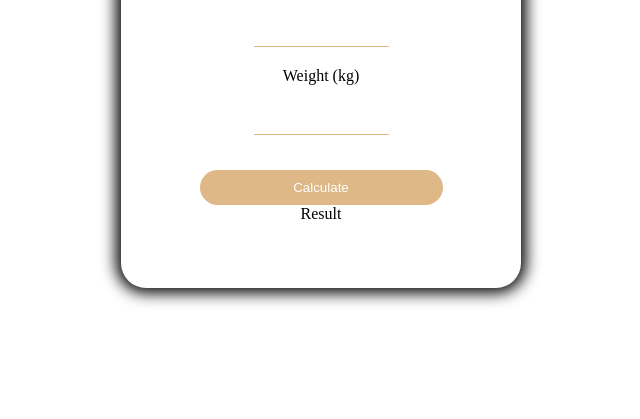
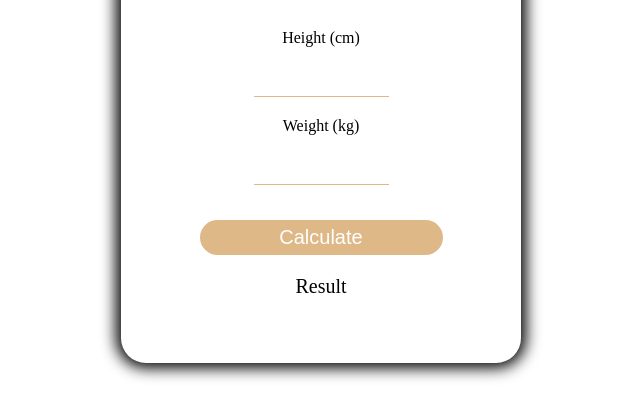
Before and after one commit to NatashaKapeyi/BMI-Calculator, a plain HTML site: page indext.html in a window 1280 px wide. Shown: the part 183-602 px from the top of the page, without its empty margins (319-959 px from the left). Drawn offline with Linux system fonts and the light colour scheme.

Commit message:
off to java

```diff
--- a/css/style.css
+++ b/css/style.css
@@ -39,6 +39,13 @@
         border: none;
         background-color: burlywood;
         color: white;
+        font-size: 20px;
+}
+    .heading{
+        margin-bottom: 50px;
+    }
 
-
+    div.result{
+        margin-top: 20px;
+        font-size: 20px;
     }
```
